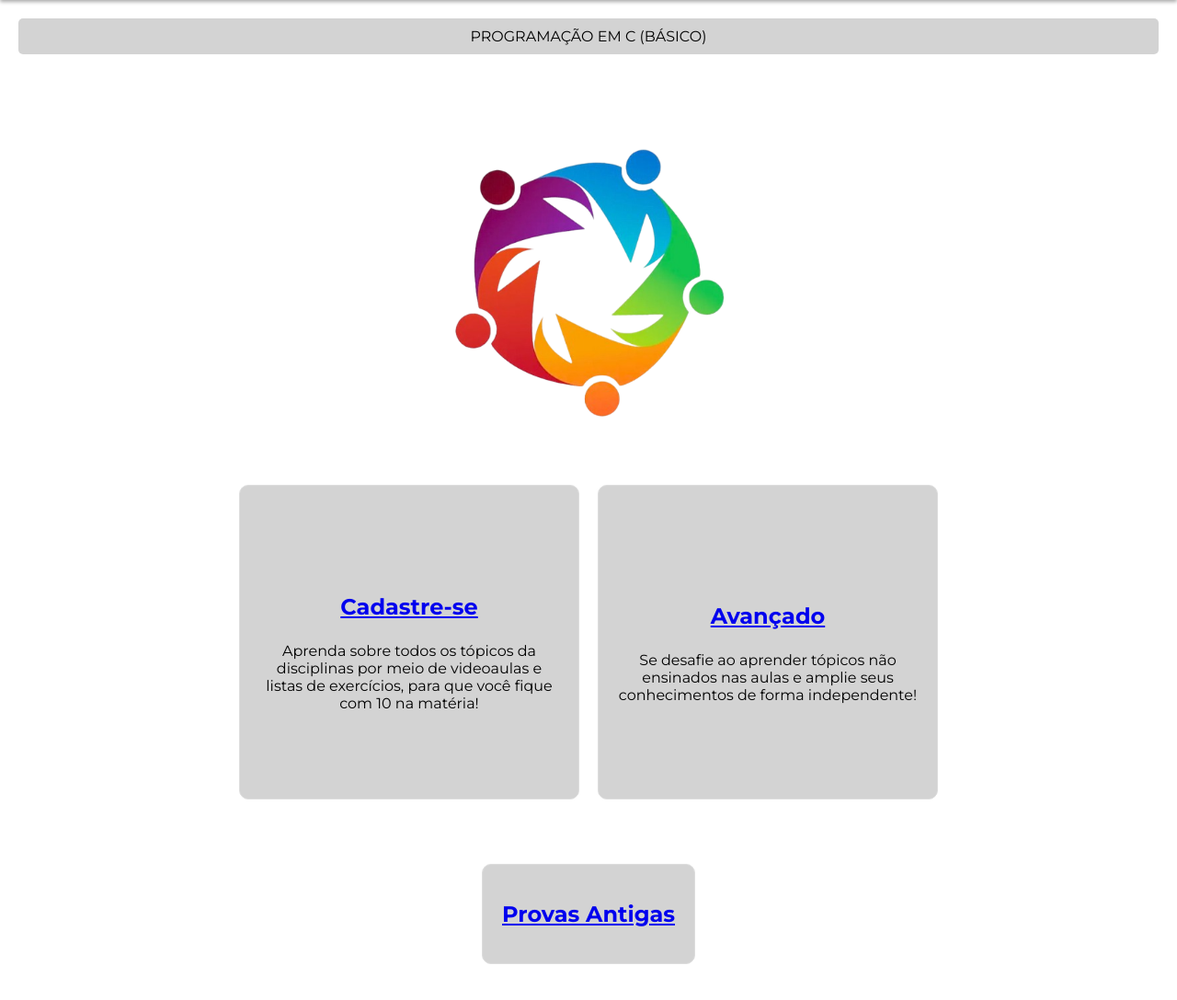
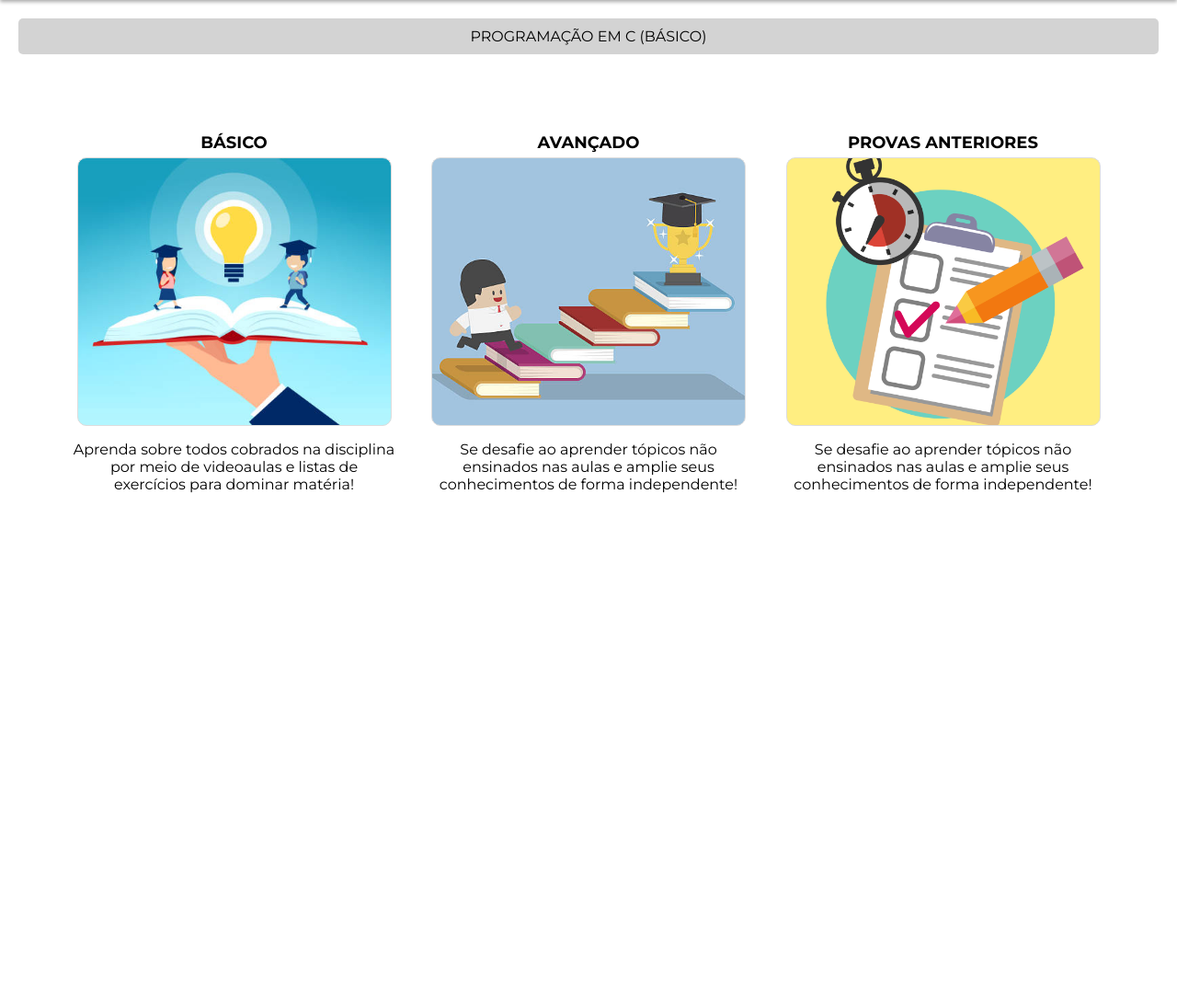
Before and after one commit to lglac123/PUC-Mais, a Django app: a page that uses app/templates/layout.html in a window 1280 px wide. Shown: the part 44-1131 px from the top of the page at 92% size. After the commit the page ends 580 px from the top, so only its background shows below. Run offline with Django 5.2, Linux system fonts and the light colour scheme; data comes from the database, SQL or seed files in the repository; both versions use the stored data as it was after the commit.

Commit message:
mudanças-gerais+pagina-disciplina

```diff
--- a/app/static/style.css
+++ b/app/static/style.css
@@ -1,7 +1,4 @@
-html {
-  height: 100%;
-  width: 100%
-}
+html {height: 100%; width: 100%}
 
 body {
   font-family: "Montserrat";
@@ -51,11 +48,6 @@ h1 {
   margin: 20px 200px;
   background-color: lightgray;
   border-radius:10px;
-}
-
-.p1 {
-  text-align: justify;
-  padding: 10px 50px 20px 50px;
 }
 
 .central {
@@ -119,6 +111,22 @@ h1 {
   transition-duration: 0.3s;
 }
 
+.button2 {
+  background-color: lightgray;
+  border-radius: 6px;
+  color: black;
+  padding: 10px 24px;
+  text-decoration: none;
+  font-size: 16px;
+  font-family: "Montserrat";
+}
+
+.button2:hover {
+  background-color: darkslategray;
+  color: white;
+  transition-duration: 0.3s;
+}
+
 .slink_button {
   color: blue;
   text-decoration: none;
@@ -161,14 +169,13 @@ h1 {
   border-radius: 10px;
   padding: 20px;
   margin: 20px;
-  text-align: center;
   background-color: lightgray;
 }
 
 .wide-section {
-  flex: 1;
   margin: 0 10px;
-  height: 300px;
+  height: 250px;
+  width: 300px;
   display: flex;
   flex-direction: column;
   justify-content: center;
--- a/app/templates/Disciplina.html
+++ b/app/templates/Disciplina.html
@@ -9,11 +9,13 @@
 {% block main %}
     <div class="userbar">
         {{ course.name }}
+        {% comment %} Colocar botão voltar e provas antigas{% endcomment %}
     </div>
-    <img class="central" style="width: 300px; padding: 80px 0px 20px 0px" src="{% static 'LogoPUCMais.png' %}">
 
-    <div class="horizontal">
-        <div class="section wide-section">
+    <div class="horizontal" style="margin: 30px 0px 10px 0px;">
+
+        <div class="vertical-align">
+            <p style="text-align: center; width:350px; font-weight: bold; margin: 5px; font-size: 18px">BÁSICO</p>
             {% if request.user.is_authenticated %}
                 {% if not course.usercourse_set.all %}
                     <form action="/userCourse/create/" method="post">
@@ -22,29 +24,47 @@
                         <button type="submit">Matricular-se no curso</button>
                     </form>
                 {% else %}
-                    <p style="font-weight: bold; font-size: 24px; text-align: center; color:black">
-                        <a href="/disciplinas/{{ course.name }}/aulas&listas/">Básico</a>
-                    </p>
+                <a href="/disciplinas/{{ course.name }}/aulas&listas/">
+                    <div class="section wide-section"
+                    style="background-image: url('/media/backgrounds/Basic-Background.jpg');background-size: cover; background-position: center;">
+                    </div>
+                </a>
                 {% endif %}
             {% else %}
-                <p style="font-weight: bold; font-size: 24px; text-align: center; color:black">
-                    <a href="/users/login/">Cadastre-se</a>
-                </p>
+            <a href="/users/login/">
+                <div class="section wide-section"
+                style="background-image: url('/media/backgrounds/Basic-Background.jpg');background-size: cover; background-position: center;">
+                </div>
+            </a>
             {% endif %}
-            <div style="justify-content: center;">
-                Aprenda sobre todos os tópicos da disciplinas por meio de videoaulas e listas de exercícios, para que você fique com 10 na matéria!
-            </div>
+            <p style="text-align: center; width:350px">Aprenda sobre todos cobrados na disciplina por meio de
+                videoaulas e listas de exercícios para dominar matéria!</p>
         </div>
-        <div class="section wide-section">
-            <p style="font-weight: bold; font-size: 24px; text-align: center"><a href="/disciplinas/{{ course.name }}/aulas&listas/">Avançado</a></p>
-            <div style="justify-content: center;">
-                Se desafie ao aprender tópicos não ensinados nas aulas e amplie seus conhecimentos de forma independente!
-            </div>
+
+        <div class="vertical-align">
+            <p style="text-align: center; width:350px; font-weight: bold; margin: 5px; font-size: 18px">AVANÇADO</p>
+            <a href="/disciplinas/{{ course.name }}/aulas&listas/">
+                <div class="section wide-section"
+                style="background-image: url('/media/backgrounds/Advanced-Background.jpg');background-size: cover; background-position: center;">
+                </div>
+            </a>
+            <p style="text-align: center; width:350px">Se desafie ao aprender tópicos não ensinados nas aulas e
+                amplie seus conhecimentos de forma independente!</p>
         </div>
+
+        <div class="vertical-align">
+            <p style="text-align: center; width:350px; font-weight: bold; margin: 5px; font-size: 18px">PROVAS ANTERIORES</p>
+            <a href="/disciplinas/{{ course.name }}/provas/">
+                <div class="section wide-section"
+                style="background-image: url('/media/backgrounds/Exams-Background.png');background-size: cover; background-position: center;">
+                </div>
+            </a>
+            <p style="text-align: center; width:350px">Se desafie ao aprender tópicos não ensinados nas aulas e
+                amplie seus conhecimentos de forma independente!</p>
+        </div>
+
     </div>
 
-    <div class="section retangulinho">
-        <p style="font-weight: bold; font-size: 24px; text-align: center; color:black"><a href="/disciplinas/{{ course.name }}/provas/">Provas Antigas</a></p>
-    </div>
-    <br>
 {% endblock %}
+
+{% comment %} 22:25 - 22:43 {% endcomment %}
--- a/app/templates/aulas.html
+++ b/app/templates/aulas.html
@@ -11,7 +11,7 @@
 
   <img class="central" style="width: 500px;padding: none" src="{% static 'LogoNome.png' %}">
 
-  <div class="p1">
+  <div style="text-align: justify; padding: 10px 50px 20px 50px;">
     <p>Bem-vindo ao MVP da PUC+, uma plataforma de estudos de alunos da PUC-Rio, para alunos da PUC-Rio</p>
     <p>Ainda em fase de teste, esta plataforma é direcionada a alunos do CBCTC</p>
   </div>
--- a/app/templates/layout.html
+++ b/app/templates/layout.html
@@ -14,7 +14,7 @@
     <body>
         <div class="navbar">
             <a href="/">Home</a>
-            <!-- <a href="/provas/">Provas</a> -->
+            {% comment %} Colocar ícone home {% endcomment %}
             <a href="/disciplinas/">Disciplinas</a>
             <a href="/perfil/">Minha Página</a>
             <a style="float: right" href="/users/logout/">Sair</a>
```
Also changed, not shown: app/templates/movies_forms.html (deleted, +0 -74 lines), app/templates/top_forms.html (deleted, +0 -75 lines), db.sqlite3, media/backgrounds/Advanced-Background.jpg (added), media/backgrounds/Basic-Background.jpg (added), media/backgrounds/Exams-Background.png (added). Lines whose indentation alone changed are shown as unchanged.
